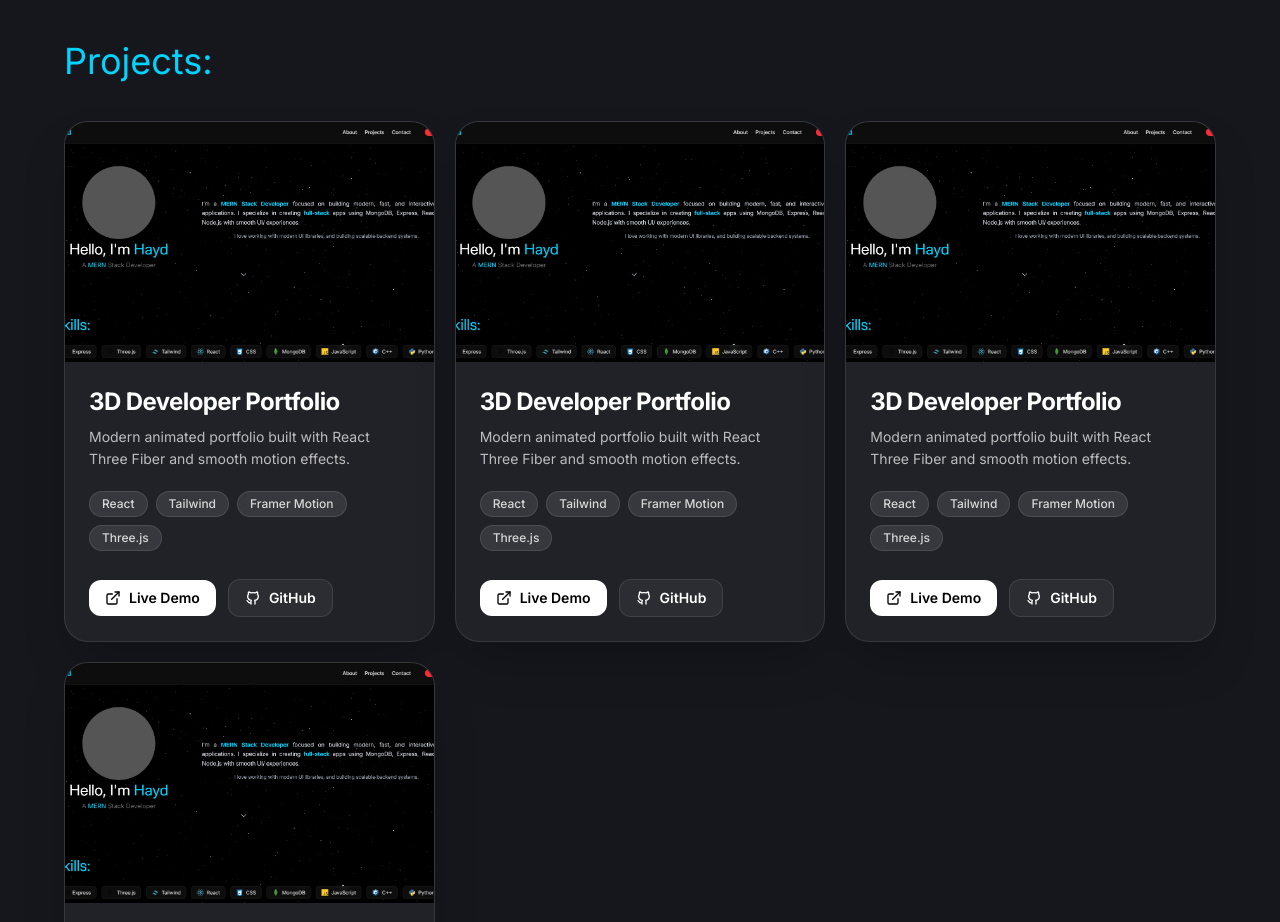
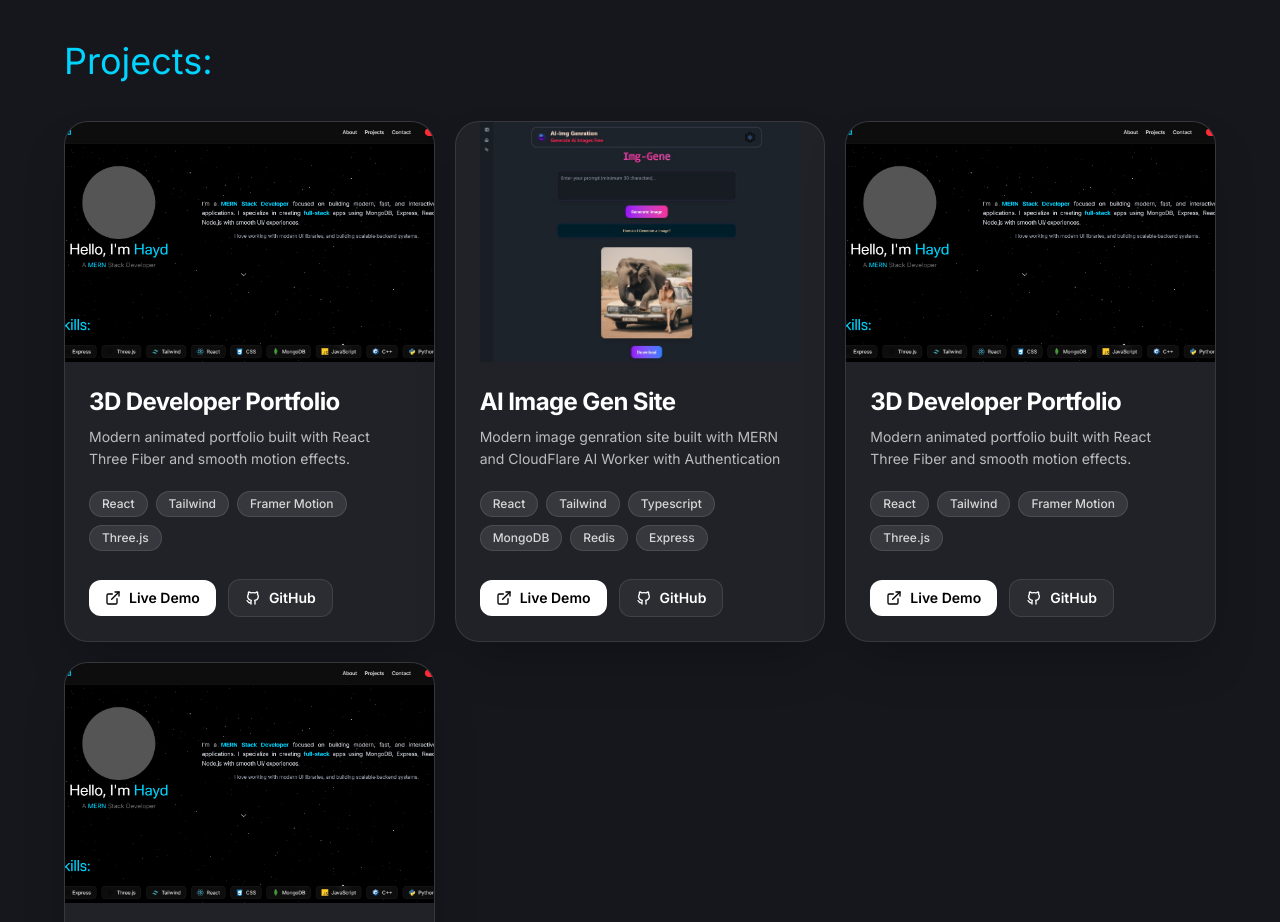
Before and after one commit to ItxHayd/MyPortfolio, a React (Vite) app: page / in a window 1280 px wide. Shown: the part 840-1762 px from the top of the page. Built offline with nearby package versions, Linux system fonts and the light colour scheme; no server answers.

Commit message:
added-new-project

```diff
--- a/src/PageComponents/Projects.jsx
+++ b/src/PageComponents/Projects.jsx
@@ -41,11 +41,11 @@ const Projects = () => {
                     demo="https://yourdemo.com"
                 />
                 <ProjectCard
-                    image="/projectsMedia/portfolio.png"
-                    title="3D Developer Portfolio"
-                    description="Modern animated portfolio built with React Three Fiber and smooth motion effects."
-                    tech={["React", "Tailwind", "Framer Motion", "Three.js"]}
-                    github="https://github.com/ItxHayd/MyPortfolio"
+                    image="/projectsMedia/img_gen.jpg"
+                    title="AI Image Gen Site"
+                    description="Modern image genration site built with MERN and CloudFlare AI Worker with Authentication"
+                    tech={["React", "Tailwind", "Typescript", "MongoDB","Redis","Express"]}
+                    github="https://github.com/ItxHayd/Free_IMG_GEN"
                     demo="https://yourdemo.com"
                 />
                 <ProjectCard
```
Also changed, not shown: public/projectsMedia/img_gen.jpg (added).
